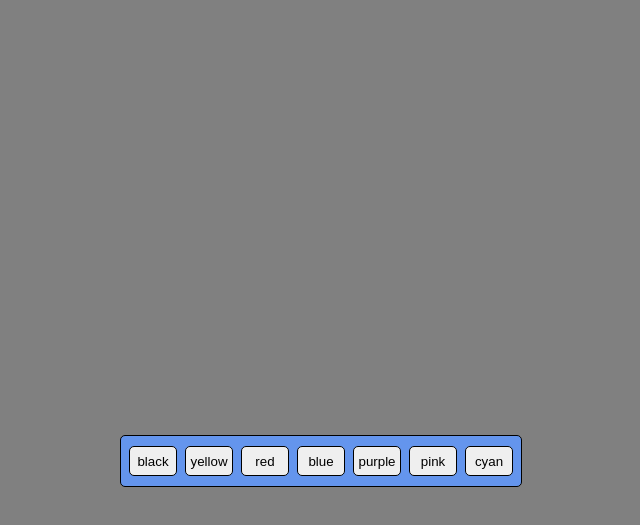
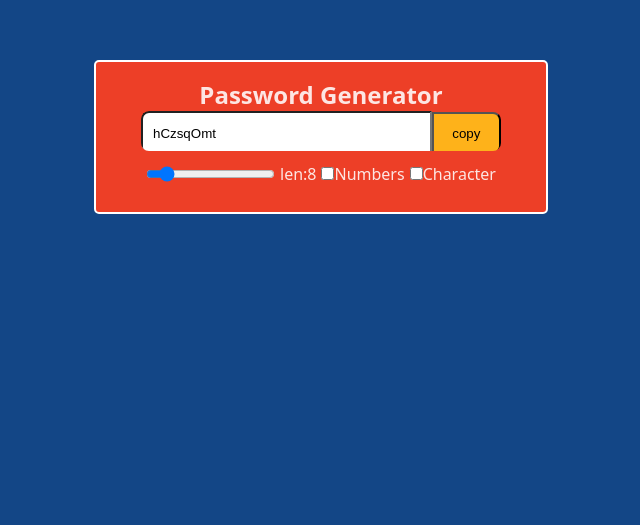
Before and after one commit to Millindamb/React, a React (Vite) app: page / in a window 1280 px wide. Shown: the part 263-788 px from the top of the page, without its empty margins (319-959 px from the left). Built offline with nearby package versions, Linux system fonts and the light colour scheme.

Commit message:
passwordgenerator

```diff
--- a/index.html
+++ b/index.html
@@ -6,7 +6,7 @@
     <meta name="viewport" content="width=device-width, initial-scale=1.0" />
     <title>react</title>
   </head>
-  <body>
+  <body style="background-color: #134686;">
     <div id="root"></div>
     <script type="module" src="/src/main.jsx"></script>
   </body>
--- a/src/App.css
+++ b/src/App.css
@@ -2,26 +2,53 @@
   margin: 0;
   padding: 0;
 }
-div{
+.container{
+  height: 100vh;
+  width: 100%vw;
   display: flex;
   justify-content: center;
   align-items: center;
 }
-.Buttons{
+.passgencontainer{
+  background-color: #ED3F27;
+  display: flex;
+  flex-direction: column;
+  justify-content: center;
+  align-items: center;
+  width: 450px;
+  height: 150px;
+  border: 2px solid white;
   border-radius: 5px;
-  border: 1px solid black;
-  position: fixed;
-  bottom: 50px;
-  height: 50px;
-  width: 400px;
-  background-color:cornflowerblue;
+}
+.mainpart{
+  height: 40px;
+  width: 80%;
+  border-radius: 8px;
+  overflow: hidden;
+}
+.mainpart input{
+  border-radius: 8px 0px 0px 8px;
+  height: 100%;
+  width: 77%;
+  padding-left: 10px;
+}
+.mainpart button{
+  border-radius: 0px 8px 8px 0px;
+  height: 105%;
+  width: 19%;
+  background-color: #FEB21A;
+}
+.mainpart button:hover{
+  background-color: #b37800;
+}
+.mainpart button:active{
+  background-color: #976501;
+  border: none;
+}
+.selection{
+  height: 30%;
   display: flex;
+  justify-content: space-evenly;
   align-items: center;
-  justify-content: space-evenly;
+  width: 80%;
 }
-button{
-  border-radius: 5px;
-  border: 1px solid black;
-  height: 30px;
-  width: 12%;
-}
--- a/src/App.jsx
+++ b/src/App.jsx
@@ -1,24 +1,42 @@
-import { useState } from 'react'
+import { useCallback, useEffect, useState , useRef } from 'react'
 import './App.css'
 
 function App() {
-  const [color,setColor]=useState('grey');
+  const [length,setlength]=useState(8);
+  const [ischar,setChar]=useState(false);
+  const [isnum,setNum]=useState(false);
+  const [password,setPassword]=useState("");
+  const passwordRef=useRef(null);
+  const passwordGenerator=useCallback(()=>{
+    let pass="";
+    let values="ABCDEFGHIJKLMNOPQRSTUVWXYZabcdegjhijklmnopqrstuvwxyz";
+    if(ischar)values+="@#$%^&*!=+{}[]()/?~`"
+    if(isnum)values+="0123456789"
+    for(let i=1;i<=length;i++){
+      pass+=values.charAt(Math.floor(Math.random()*values.length));
+    }
+    setPassword(pass)
+    },[ischar,isnum,length,setPassword]
+  )
+  const copypasstoclipboard=useCallback(()=>{
+    passwordRef.current?.select()
+    window.navigator.clipboard.writeText(password)
+  },[password]);
+  useEffect(()=>{passwordGenerator()},[ischar,isnum,length]);
   return (
-    <div
-  style={{
-    backgroundColor: color,
-    height: "100vh",
-    width: "100vw"
-  }}>
-      <div className='Buttons'>
-        <button onClick={()=>{setColor('black')}}>black</button>
-        <button onClick={()=>{setColor('yellow')}}>yellow</button>
-        <button onClick={()=>{setColor('red')}}>red</button>
-        <button onClick={()=>{setColor('blue')}}>blue</button>
-        <button onClick={()=>{setColor('purple')}}>purple</button>
-        <button onClick={()=>{setColor('lightpink')}}>pink</button>
-        <button onClick={()=>{setColor('lightcyan')}}>cyan</button>
-        </div>
+    <div className='container'>
+    <div className='passgencontainer'>
+      <h2>Password Generator</h2>
+      <div className='mainpart'>
+        <input type="text" value={password} readOnly placeholder={password} ref={passwordRef}/>
+        <button onClick={copypasstoclipboard}>copy</button>
+      </div>
+      <div className='selection'>
+        <input type="range" min={6} max={24} value={length} onChange={(e)=>{setlength(e.target.value)}}/>len:{length}
+        <label><input type="checkbox" defaultChecked={isnum} onChange={()=>{setNum(!isnum)}}/>Numbers</label>
+        <label><input type="checkbox" defaultChecked={ischar} onChange={()=>{setChar(!ischar)}}/>Character</label>
+      </div>
+    </div>
     </div>
   )
 }
```
